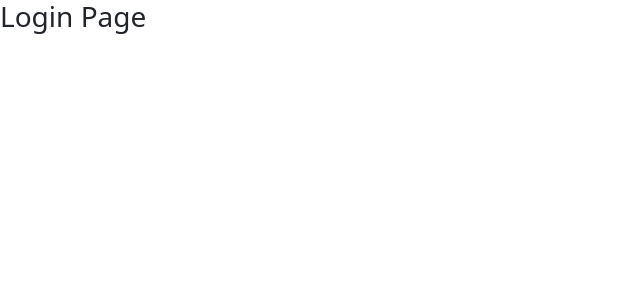
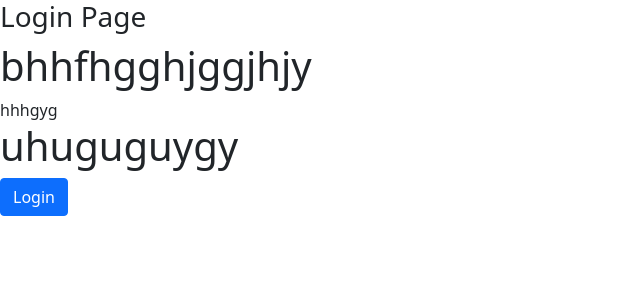
Before and after one commit to anurickster/mentor-search, a React (Create React App) app: page / in a window 1280 px wide. Shown: the top 300 px of the page, without its empty margins (0-640 px from the left). Built offline with nearby package versions, Linux system fonts and the light colour scheme.

Commit message:
updated login

```diff
--- a/db.json
+++ b/db.json
@@ -162,6 +162,19 @@
         "React.js"
       ],
       "id": 13
+    },
+    {
+      "mentorName": "upendhar",
+      "imgUrl": "https://miro.medium.com/max/895/0*l0QEGkMny8Ifq5pQ.png",
+      "yearExperience": "2",
+      "monthExperience": "7",
+      "mentorSkills": [
+        "C++",
+        "C",
+        "Node.js",
+        "React.js"
+      ],
+      "id": 14
     }
   ],
   "user": [
--- a/src/Components/Loginpage/Login.js
+++ b/src/Components/Loginpage/Login.js
@@ -1,10 +1,16 @@
-import React from "react";
+import React from 'react';
 
 function Login() {
   return (
     <div className='Login'>
       <header className='App-header'>
         <h3> Login Page </h3>
+        <h1>bhhfhgghjggjhjy</h1>
+        <hgroup>hhhgyg</hgroup>
+        <h1>uhuguguygy</h1>
+        <a href='http://localhost:3000/homepage'>
+          <button className='btn btn-primary'>Login</button>
+        </a>
       </header>
     </div>
   );
```
